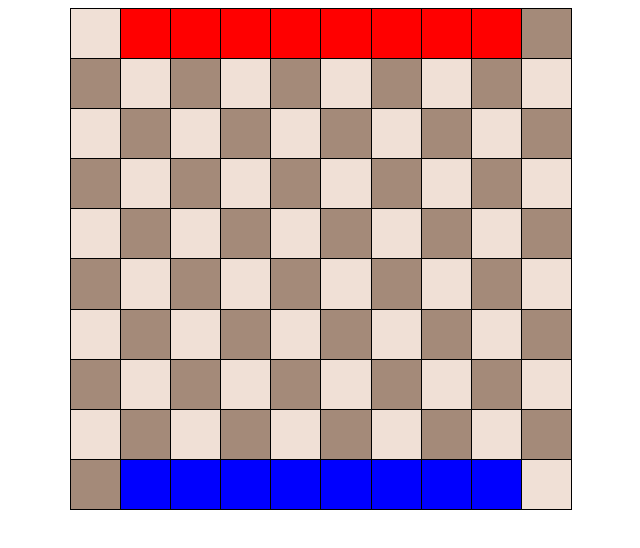
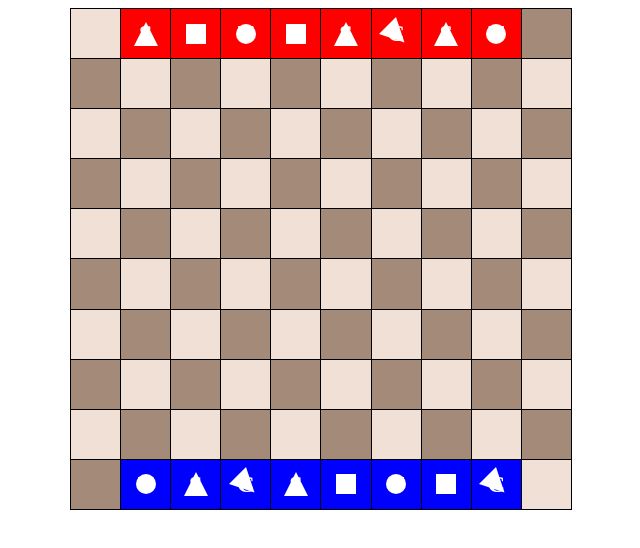
Before and after one commit to tonihintikka/taifho-game, a React (Create React App) app: page / in a window 1280 px wide. Shown: the top 548 px of the page, without its empty margins (320-960 px from the left). Built offline with nearby package versions, Linux system fonts and the light colour scheme.

Commit message:
symbols are now visible

```diff
--- a/src/Board.tsx
+++ b/src/Board.tsx
@@ -12,6 +12,26 @@ const Board: React.FC<BoardProps> = ({ boardState, onMove }) => {
   const rows = 10;
   const cols = 10;
 
+  function pieceColor(piece: string): string {
+    return piece[0] === "r" ? "red" : "blue";
+  }
+
+  function pieceShape(piece: string): string {
+    switch (piece[1]) {
+      case "S":
+        return "piece-triangle";
+      case "R":
+        return "piece-square";
+      case "T":
+        return "piece-circle";
+      case "C":
+        return "piece-diamond";
+      default:
+        return "";
+    }
+  }
+
+
   const renderBoard = () => {
     const cells = [];
     for (let y = 0; y < rows; y++) {
@@ -25,7 +45,18 @@ const Board: React.FC<BoardProps> = ({ boardState, onMove }) => {
         let piece = null;
 
         if (pieceData) {
-          piece = <Piece pieceType={pieceData.pieceType} color={pieceData.color} />;
+          const { player, pieceType, color } = pieceData;
+          const pieceCode = player + pieceType;
+          const pieceShapeClassName = pieceShape(pieceCode);
+          piece = (
+            <Piece
+              player={player}
+              pieceType={pieceType}
+              color={color}
+              className={pieceShapeClassName}
+            />
+          );
+
         }
 
         cells.push(
--- a/src/Piece.css
+++ b/src/Piece.css
@@ -0,0 +1,37 @@
+.piece {
+    display: flex;
+    align-items: center;
+    justify-content: center;
+    width: 100%;
+    height: 100%;
+    font-size: 1.5em;
+    font-weight: bold;
+  }
+
+  .piece.red {
+    background-color: red;
+  }
+
+  .piece.blue {
+    background-color: blue;
+  }
+
+  .piece-symbol {
+    pointer-events: none;
+  }
+
+  .piece-symbol.triangle::before {
+    content: "\25B2";
+  }
+
+  .piece-symbol.square::before {
+    content: "\25A0";
+  }
+
+  .piece-symbol.circle::before {
+    content: "\25CF";
+  }
+
+  .piece-symbol.rhombus::before {
+    content: "\25C6";
+  }
--- a/src/Piece.tsx
+++ b/src/Piece.tsx
@@ -1,17 +1,17 @@
-import React from 'react';
-import "./Piece.css";
+import React from "react";
 
 export interface PieceProps {
   pieceType: string;
   color: string;
+  player: string;
+  className: string;
 }
 
-const Piece: React.FC<PieceProps> = ({ pieceType, color }) => {
+const Piece: React.FC<PieceProps> = ({ pieceType, color, className }) => {
   return (
-    <div
-      className={`piece piece-${pieceType}`}
-      style={{ backgroundColor: color }}
-    />
+    <div className={`piece ${color} ${className}`}>
+      <span className="piece-symbol">{pieceType}</span>
+    </div>
   );
 };
 
--- a/src/index.css
+++ b/src/index.css
@@ -80,20 +80,26 @@
   color: white;
 }
 
+.red{
+  background-color: red;
+}
+.blue{
+  background-color: #00f;
+}
 .piece-triangle {
-  background-color: #f06;
+
 }
 
 .piece-square {
-  background-color: #06f;
+
 }
 
 .piece-circle {
-  background-color: #0f6;
+
 }
 
 .piece-diamond {
-  background-color: #ff0;
+
 }
 
 .cell:hover {
--- a/src/startingPositions.ts
+++ b/src/startingPositions.ts
@@ -1,7 +1,7 @@
 export type StartingPosition = (string | null)[][];
 
 export const startingPositions: StartingPosition = [
-  [null, "rT", "rS", "rC", "rS", "rD", "rT", "rD", "rC", null],
+  [null, "rS", "rR", "rT", "rR", "rS", "rC", "rS", "rT", null],
   [null, null, null, null, null, null, null, null, null, null],
   [null, null, null, null, null, null, null, null, null, null],
   [null, null, null, null, null, null, null, null, null, null],
@@ -10,5 +10,5 @@ export const startingPositions: StartingPosition = [
   [null, null, null, null, null, null, null, null, null, null],
   [null, null, null, null, null, null, null, null, null, null],
   [null, null, null, null, null, null, null, null, null, null],
-  [null, "bD", "bT", "bT", "bD", "bS", "bC", "bR", "bT", null],
+  [null, "bT", "bS", "bC", "bS", "bR", "bT", "bR", "bC", null],
 ];
```
